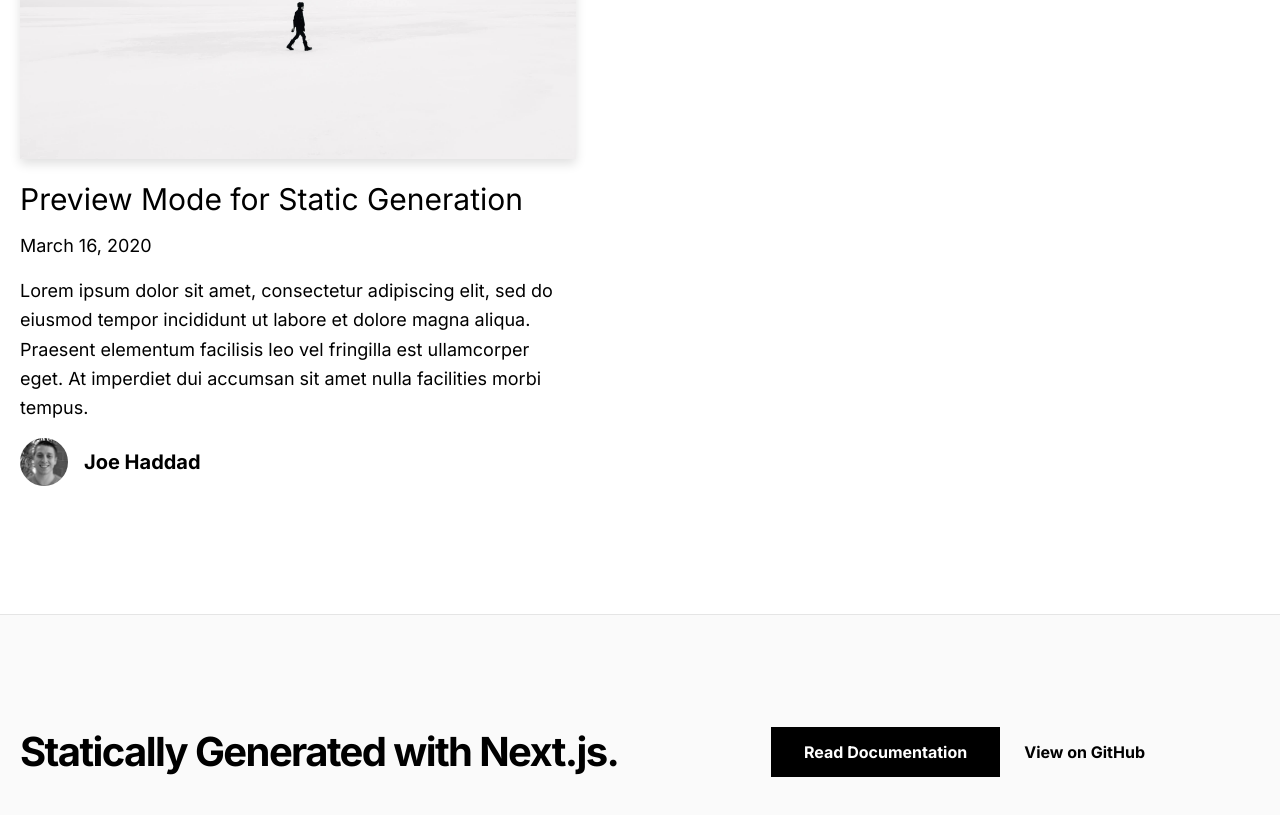
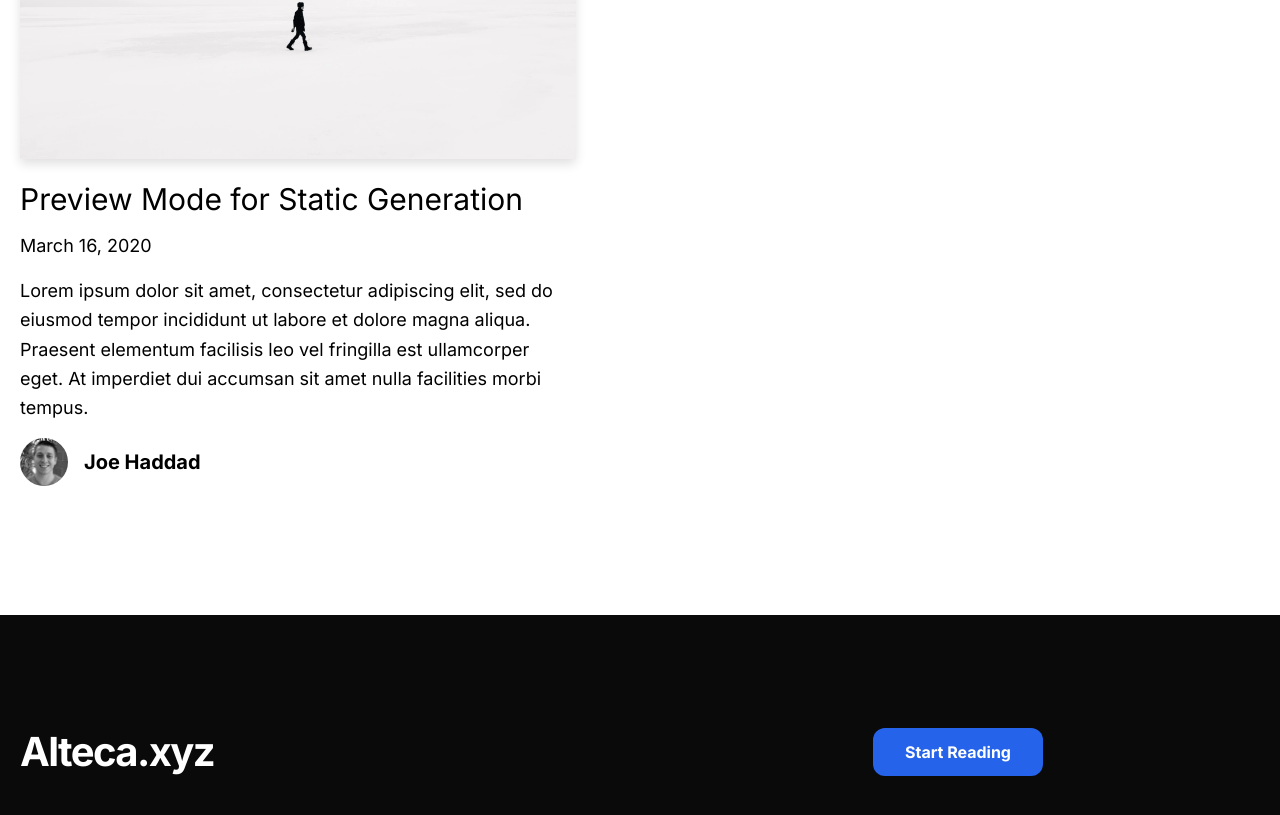
Before and after one commit to Infinity-Creation/blog-app, a Next.js app: page / in a window 1280 px wide. Shown: the part 2217-3032 px from the top of the page. Built offline with nearby package versions, Linux system fonts and the light colour scheme.

Commit message:
da;sdkla;s

```diff
--- a/src/app/_components/footer.tsx
+++ b/src/app/_components/footer.tsx
@@ -3,24 +3,18 @@ import { EXAMPLE_PATH } from "@/lib/constants";
 
 export function Footer() {
   return (
-    <footer className="bg-neutral-50 border-t border-neutral-200">
+    <footer className="bg-neutral-950 border-t border-white text-white">
       <Container>
         <div className="py-28 flex flex-col lg:flex-row items-center">
           <h3 className="text-4xl lg:text-[2.5rem] font-bold tracking-tighter leading-tight text-center lg:text-left mb-10 lg:mb-0 lg:pr-4 lg:w-1/2">
-            Statically Generated with Next.js.
+            Alteca.xyz
           </h3>
           <div className="flex flex-col lg:flex-row justify-center items-center lg:pl-4 lg:w-1/2">
             <a
-              href="https://nextjs.org/docs/app/building-your-application/routing/pages-and-layouts"
-              className="mx-3 bg-black hover:bg-white hover:text-black border border-black text-white font-bold py-3 px-12 lg:px-8 duration-200 transition-colors mb-6 lg:mb-0"
+              href="https://nextjs.org/docs/app/building-your-application/routing/pages-and-layouts" target={"_blank"}
+              className="mx-3 bg-blue-600 rounded-xl hover:bg-white hover:size() hover:text-black text-white font-bold py-3 px-12 lg:px-8 duration-200 transition-colors mb-6 lg:mb-0"
             >
-              Read Documentation
-            </a>
-            <a
-              href={`https://github.com/vercel/next.js/tree/canary/examples/${EXAMPLE_PATH}`}
-              className="mx-3 font-bold hover:underline"
-            >
-              View on GitHub
+              Start Reading
             </a>
           </div>
         </div>
--- a/src/app/_components/post-header.tsx
+++ b/src/app/_components/post-header.tsx
@@ -16,7 +16,7 @@ export function PostHeader({ title, coverImage, date, author }: Props) {
     <>
       <PostTitle>{title}</PostTitle>
       <div className="hidden md:block md:mb-12">
-        <Avatar name={author.name} picture={author.picture} />
+        <Avatar name={author.name}   picture={author.picture} />
       </div>
       <div className="mb-8 md:mb-16 sm:mx-0">
         <CoverImage title={title} src={coverImage} />
--- a/src/app/_components/section-separator.tsx
+++ b/src/app/_components/section-separator.tsx
@@ -1,3 +1,3 @@
 export function SectionSeparator() {
-  return <hr className="border-neutral-200 mt-28 mb-24" />;
+  return <hr className="bg-neutral-950 mt-28 mb-24" />;
 }
```
Also changed, not shown: _posts/How-to-make-animated-search-bar.md (+8 -4 lines).
